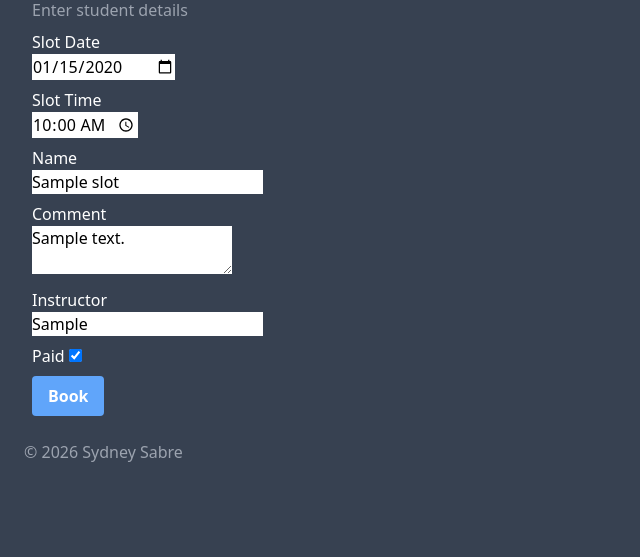
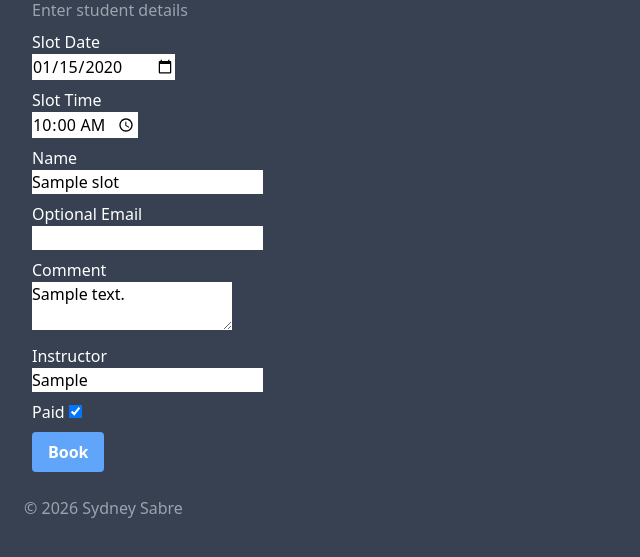
Before and after one commit to johnchowssc/lesson_booking_site, a Flask app: page /book/1 in a window 1280 px wide. Shown: the part 135-692 px from the top of the page, without its empty margins (0-640 px from the left). Run offline with Flask 2, Linux system fonts and the light colour scheme; a user stored in the database is signed in; tables that the repository leaves empty hold one stand-in row (values such as "Sample post"); style sheets or scripts are compiled from the project's sources.

Commit message:
Add optional email field to booking app, make emails non-mandatory

```diff
--- a/app/forms.py
+++ b/app/forms.py
@@ -38,6 +38,7 @@ class BookingForm(FlaskForm):
     date = DateField("Slot Date",format='%Y-%m-%d',default=lambda: get_sydney_now().date(),validators=[DataRequired()])
     time = TimeField("Slot Time", format='%H:%M',default=lambda: get_sydney_now().time(),validators=[DataRequired()])
     name = StringField("Name", validators=[DataRequired()])
+    optional_email = StringField("Optional Email", validators=[])
     comment = TextAreaField("Comment", validators=[])
     instructor = StringField("Instructor", validators=[DataRequired()])
     paid = BooleanField("Paid", default=False, validators=[])
@@ -60,8 +61,8 @@ class ClassForm(FlaskForm):
 
 class BookingClassForm(FlaskForm):
     name = StringField("Student Name", validators=[DataRequired()])
-    email = StringField("Student Email", validators=[DataRequired(), Email()])
-    mobile = StringField("Student Mobile", validators=[DataRequired()])
+    email = StringField("Student Email", validators=[])
+    mobile = StringField("Student Mobile", validators=[])
     paid = BooleanField("Paid", default=False, validators=[])
     submit = SubmitField("Add Student")
 
--- a/app/models.py
+++ b/app/models.py
@@ -53,6 +53,7 @@ class Slot(db.Model):
     date = db.Column(db.Date, nullable=False)
     time = db.Column(db.Time, nullable=False)
     name = db.Column(db.String(250), nullable=True)
+    optional_email = db.Column(db.String(250), nullable=True)
     instructor = db.Column(db.String(250), nullable=False)
     comment = db.Column(db.String(500), nullable=True)
     paid = db.Column(db.Boolean, default=False, nullable=True)
--- a/app/routes.py
+++ b/app/routes.py
@@ -12,7 +12,7 @@ import os
 from itertools import groupby
 from flask_mail import Mail, Message
 from smtplib import SMTP
-from app.email import send_class_booking_email, send_password_reset_email, send_lesson_booking_email
+from app.email import send_class_booking_email, send_password_reset_email, send_lesson_booking_email, send_optional_lesson_booking_email
 from zoneinfo import ZoneInfo
 
 def now_sydney():
@@ -181,12 +181,18 @@ def book_slot(slot_id):
         slot.date = form.date.data
         slot.time = form.time.data
         slot.name = form.name.data
+        slot.optional_email = form.optional_email.data
         slot.comment = form.comment.data
         slot.instructor = form.instructor.data
         slot.paid = form.paid.data
         db.session.commit()
         if current_user.is_authenticated:
             send_lesson_booking_email(current_user, slot)
+        if not slot.optional_email:
+            print("Slot email is empty")
+        else:
+            send_optional_lesson_booking_email(slot, slot.optional_email)
+            flash('Check your email for booking request confirmation')
         return redirect(url_for('index'))
     form.date.data = slot.date # Pre-populate date
     form.time.data = slot.time # Pre-populate time
@@ -195,9 +201,9 @@ def book_slot(slot_id):
             form.name.data = current_user.name # Pre-populate current user name
         else:
             form.name.data = slot.name # Pre-populate name
-    form.comment.data = slot.comment # Pre-populate comment
-    form.instructor.data = slot.instructor # Pre-populate comment
-    form.paid.data = slot.paid # Pre-populate paid
+        form.comment.data = slot.comment # Pre-populate comment
+        form.instructor.data = slot.instructor # Pre-populate comment
+        form.paid.data = slot.paid # Pre-populate paid
     return render_template('booking.html', form=form)
 
 ## Logout user
@@ -391,8 +397,11 @@ def book_class(class_slot_id):
             )
             db.session.add(new_student)
             db.session.commit()
-            send_class_booking_email(new_student.name, new_student.email, class_slot)
-            flash('Check your email for booking request confirmation')
+            if not new_student.email:
+                print("email is empty")
+            else:
+                send_class_booking_email(new_student.name, new_student.email, class_slot)
+                flash('Check your email for booking request confirmation')
             return redirect(url_for('book_class', class_slot_id=class_slot_id))
         else:
             # Ideally this would be another page
--- a/app/templates/booking.html
+++ b/app/templates/booking.html
@@ -54,6 +54,17 @@ Book Slot
                 <span style="color: red;">[{{ error }}]</span>
                 {% endfor %}
             </div>
+            <div class="my-2">
+                <p class="text-white">
+                    {{ form.optional_email.label }}
+                </p>
+                <p>
+                    {{ form.optional_email }}
+                </p>
+                {% for error in form.name.errors %}
+                <span style="color: red;">[{{ error }}]</span>
+                {% endfor %}
+            </div>
             {% else %}
             <p hidden>
                 {{ form.date }} {{ form.time }} {{ form.name }} {{ form.instructor }}
```
Also changed, not shown: app/email.py (+8 -0 lines), migrations/versions/15019badada2_.py (added, +32 -0 lines).
